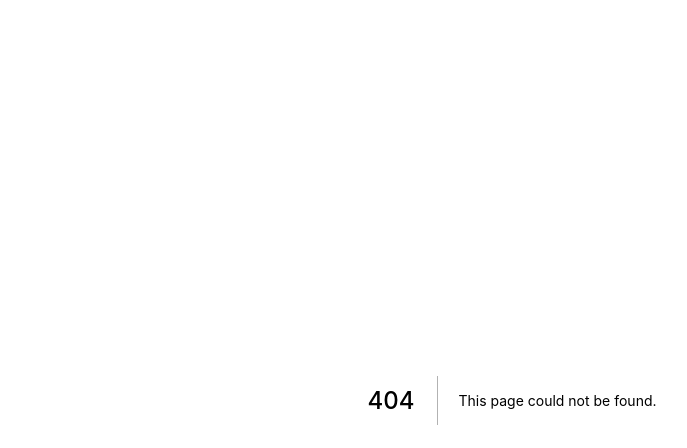
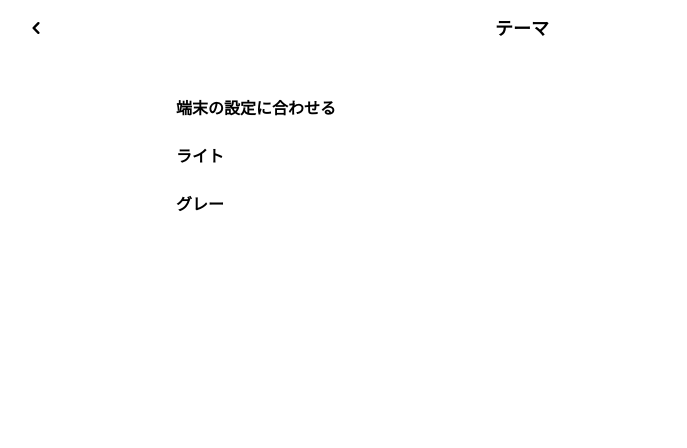
Before and after one commit to qin-todo-team-i/qin-todo-team-i, a Next.js app: page /account/themesettings in a window 1280 px wide. Before the commit this address had no page. Shown: the top 448 px of the page, without its empty margins (128-815 px from the left). Built offline with nearby package versions, Linux system fonts and the light colour scheme.

Commit message:
テーマ設定画面の作成

```diff
--- /dev/null
+++ b/src/pages/account/themesettings/index.jsx
@@ -0,0 +1,21 @@
+import React from "react";
+import { AccountLayout } from "src/layouts/AccountLayout";
+
+const Theme = () => {
+  return (
+    <>
+      <div className="px-4 relative">
+        <div className="py-4 max-w-2xl mx-auto flex flex-col gap-6 font-bold">
+          <span>端末の設定に合わせる</span>
+          <span>ライト</span>
+          <span>グレー</span>
+        </div>
+      </div>
+    </>
+  );
+};
+
+const title = "テーマ";
+Theme.getLayout = (page) => AccountLayout(page, title);
+
+export default Theme;
```
Also changed, not shown: 1 other file (tests, documents, lock files or other folders).
